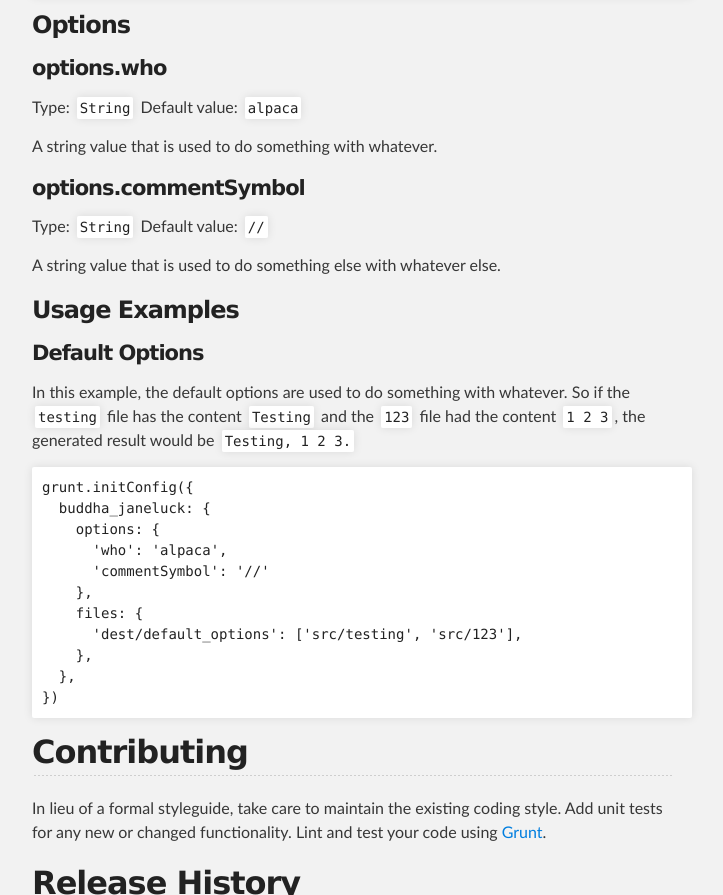
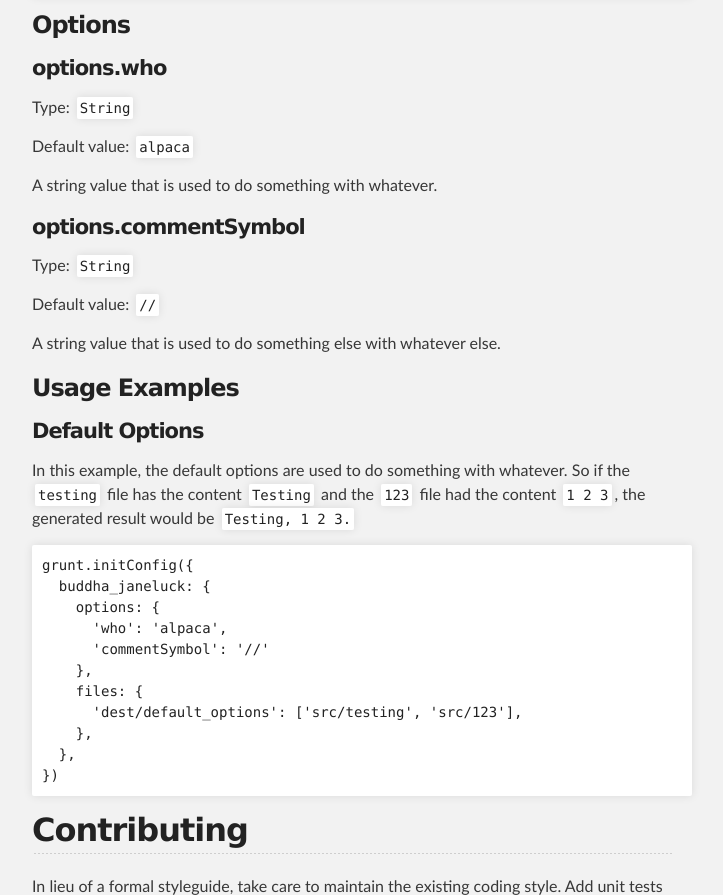
Before and after one commit to janeluck/grunt-buddha-janeluck, a plain HTML site: page index.html in a window 1280 px wide. Shown: the part 1101-1996 px from the top of the page, without its empty margins (288-1011 px from the left). Drawn offline with Linux system fonts and the light colour scheme.

```diff
--- a/index.html
+++ b/index.html
@@ -76,16 +76,18 @@
 <h4>
 <a id="optionswho" class="anchor" href="#optionswho" aria-hidden="true"><span class="octicon octicon-link"></span></a>options.who</h4>
 
-<p>Type: <code>String</code>
-Default value: <code>alpaca</code></p>
+<p>Type: <code>String</code>    </p>
+
+<p>Default value: <code>alpaca</code></p>
 
 <p>A string value that is used to do something with whatever.</p>
 
 <h4>
 <a id="optionscommentsymbol" class="anchor" href="#optionscommentsymbol" aria-hidden="true"><span class="octicon octicon-link"></span></a>options.commentSymbol</h4>
 
-<p>Type: <code>String</code>
-Default value: <code>//</code></p>
+<p>Type: <code>String</code>    </p>
+
+<p>Default value: <code>//</code></p>
 
 <p>A string value that is used to do something else with whatever else.</p>
 
```
Also changed, not shown: params.json (+1 -1 lines).
